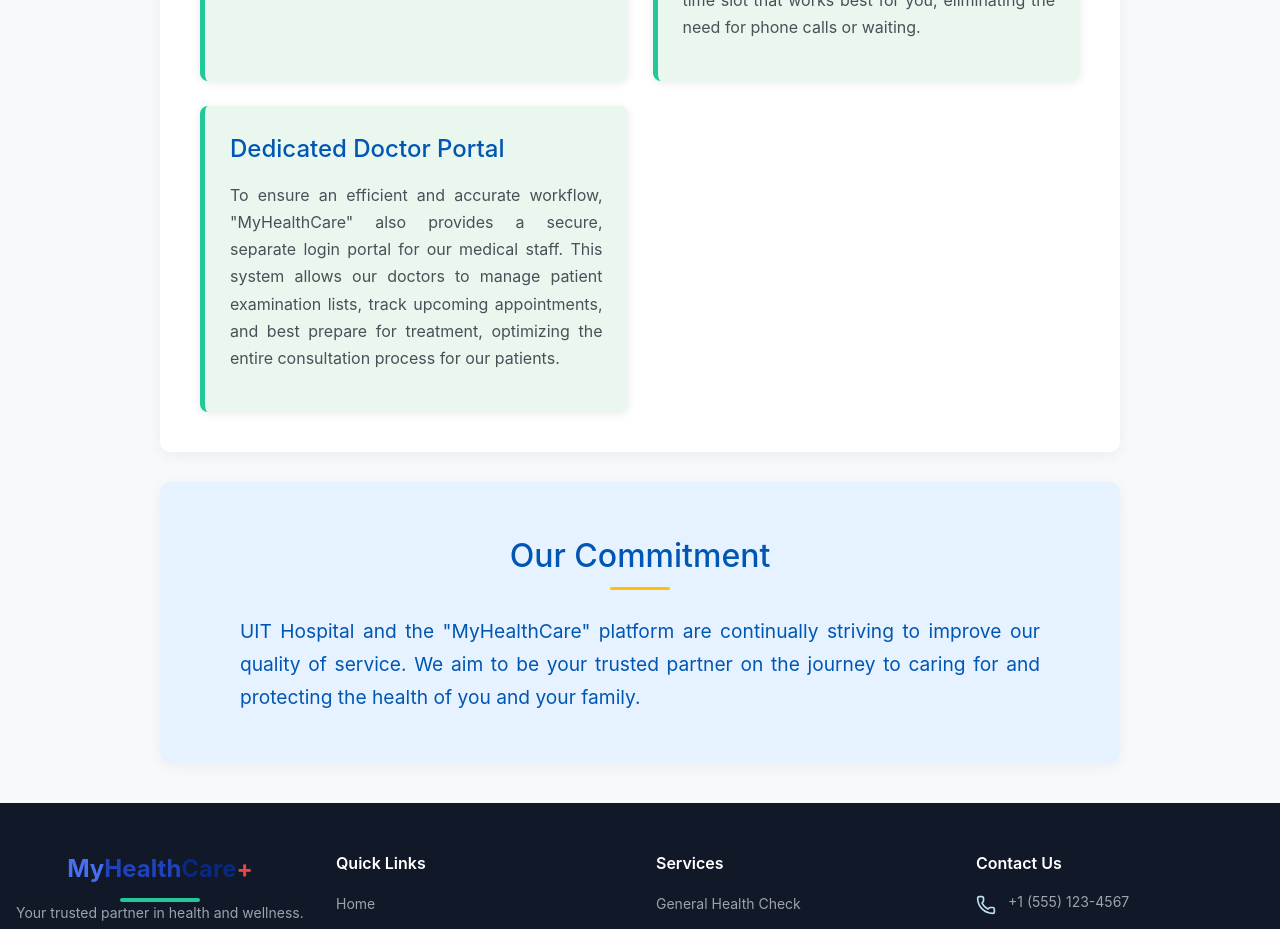
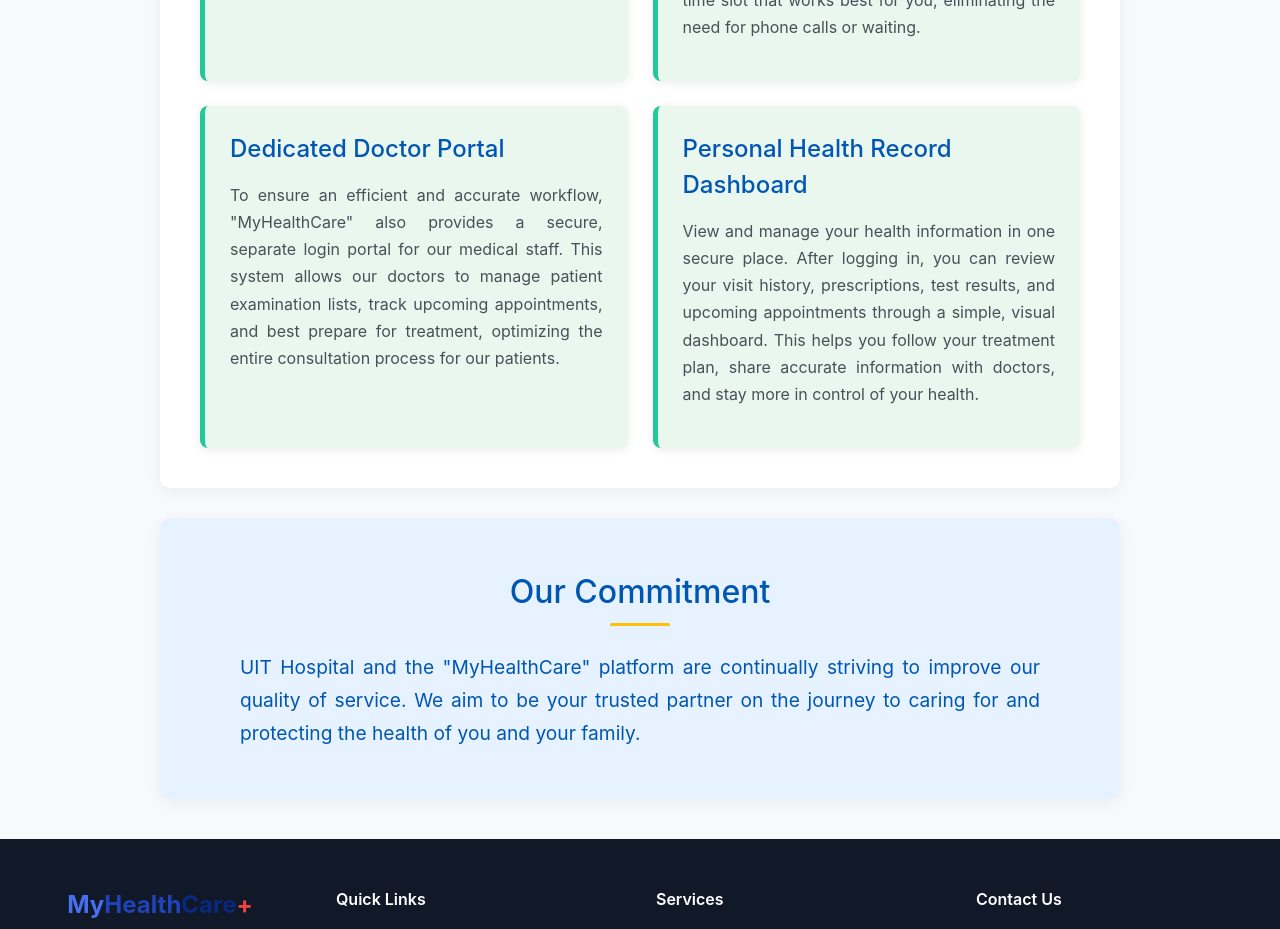
Before and after one commit to thien1805/WebProject-FE, a React (Vite) app: page /about in a window 1280 px wide. Shown: the part 1660-2589 px from the top of the page. Built offline with nearby package versions, Linux system fonts and the light colour scheme; no server answers.

Commit message:
Update links in footer

```diff
--- a/src/components/Footer.jsx
+++ b/src/components/Footer.jsx
@@ -82,15 +82,15 @@ const Footer = () => {
             <ul className="contact-list">
               <li className="contact-item">
                 <Phone className="contact-icon" />
-                <span className="contact-text">+1 (555) 123-4567</span>
+                <a href="tel:+84765628670" className="contact-text">+84 765 628 670</a>
               </li>
               <li className="contact-item">
                 <Mail className="contact-icon" />
-                <Link to= 'https://mail.google.com/mail/u/0/#inbox?compose=GTvVlcSKhbtspNvxjxFRBgRnQlPBgLQvpvwrTwSHXpnBGClSbzbgCqdTCTKbFtNzDCqPRrdMFmLKp' target="_blank" rel="noopener noreferrer" className="contact-text">myhealthcare@gmail.com</Link>
+                <a href="mailto:myhealthcare@gmail.com" target="_blank" rel="noopener noreferrer" className="contact-text">myhealthcare@gmail.com</a>
               </li>
               <li className="contact-item">
                 <MapPin className="contact-icon" />
-                <Link to='https://www.google.com/maps/place/University+of+Information+Technology+-+VNUHCM/@10.8700142,106.8004792,814m/data=!3m2!1e3!4b1!4m6!3m5!1s0x317527587e9ad5bf:0xafa66f9c8be3c91!8m2!3d10.8700089!4d106.8030541!16s%2Fm%2F02qqlmm?entry=ttu&g_ep=EgoyMDI1MTExOC4wIKXMDSoASAFQAw%3D%3D' target="_blank" rel="noopener noreferrer" className="contact-text">6 Han Thuyen, Thu Duc</Link>
+                <a href='https://www.google.com/maps/place/University+of+Information+Technology+-+VNUHCM/@10.8700142,106.8004792,814m/data=!3m2!1e3!4b1!4m6!3m5!1s0x317527587e9ad5bf:0xafa66f9c8be3c91!8m2!3d10.8700089!4d106.8030541!16s%2Fm%2F02qqlmm?entry=ttu&g_ep=EgoyMDI1MTExOC4wIKXMDSoASAFQAw%3D%3D' target="_blank" rel="noopener noreferrer" className="contact-text">6 Han Thuyen, Thu Duc</a>
               </li>
             </ul>
           </div>
--- a/src/components/Header.jsx
+++ b/src/components/Header.jsx
@@ -176,10 +176,10 @@ const Header = () => {
             >
               Home
             </Link>
-            <Link to="/about" className="nav-link">
+            <Link to="/about" className="nav-link" onClick={() => window.scrollTo({ top: 0, behavior: "smooth" })}>
               About us
             </Link>
-            <Link to="/medical" className="nav-link">
+            <Link to="/medical" className="nav-link" onClick={() => window.scrollTo({ top: 0, behavior: "smooth" })}>
               Medical services
             </Link>
 
@@ -193,7 +193,10 @@ const Header = () => {
                   : "/doctor/dashboard"
               }
               className="nav-link"
-              onClick={handleBookingClick}
+              onClick={() => {
+                handleBookingClick();
+                window.scrollTo({ top: 0, behavior: "smooth" });
+              }}
             >
               Booking
             </Link>
@@ -203,10 +206,10 @@ const Header = () => {
           <div className="header-actions">
             {!isAuth && (
               <div className="auth-buttons">
-                <Link to="/login" className="btn-login">
+                <Link to="/login" className="btn-login" onClick={() => window.scrollTo({ top: 0, behavior: "smooth" })}>
                   Log in
                 </Link>
-                <Link to="/signup" className="btn-signup">
+                <Link to="/signup" className="btn-signup" onClick={() => window.scrollTo({ top: 0, behavior: "smooth" })}>
                   Sign up
                 </Link>
               </div>
--- a/src/pages/AboutUs/AboutUs.jsx
+++ b/src/pages/AboutUs/AboutUs.jsx
@@ -2,7 +2,7 @@ import React from "react";
 import Logo from "../../components/Logo/Logo";
 import Header from "../../components/Header";
 import Footer from "../../components/Footer";
-import "./aboutus.css";
+import "./Aboutus.css";
 
 const AboutUs = () => {
   return (
@@ -97,6 +97,16 @@ const AboutUs = () => {
                   our patients.
                 </p>
               </div>
+                <div className="feature-item">
+                <h3>Personal Health Record Dashboard</h3>
+                <p>
+                  View and manage your health information in one secure place. After
+                  logging in, you can review your visit history, prescriptions, test
+                  results, and upcoming appointments through a simple, visual dashboard.
+                  This helps you follow your treatment plan, share accurate information
+                  with doctors, and stay more in control of your health.
+                </p>
+              </div>
             </div>
           </section>
 
--- a/src/pages/Medical/Medical.jsx
+++ b/src/pages/Medical/Medical.jsx
@@ -249,17 +249,13 @@ const Services = () => {
             <h2>Need Help Choosing the Right Service?</h2>
             <p>Our healthcare advisors are here to guide you</p>
             <div className="cta-buttons">
-              <Link to="/login" className="btn-secondary">
-                Schedule Consultation
-              </Link>
-              <Link to='#' className="btn-secondary">
+              <a href="tel:+84765628670" className="btn-secondary">
                 Call Us Now
-              </Link>
+              </a>
             </div>
           </div>
         </section>
       </main>
-
       <Footer />
     </div>
   );
```
